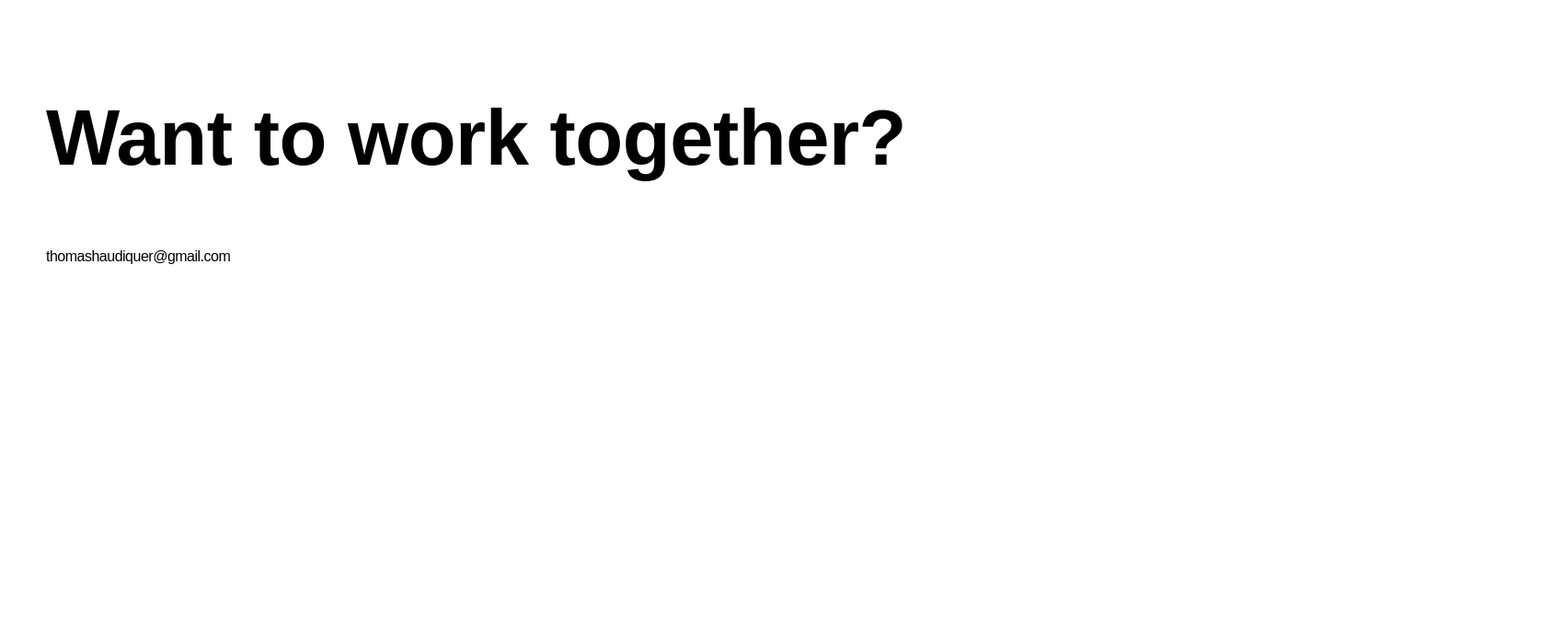
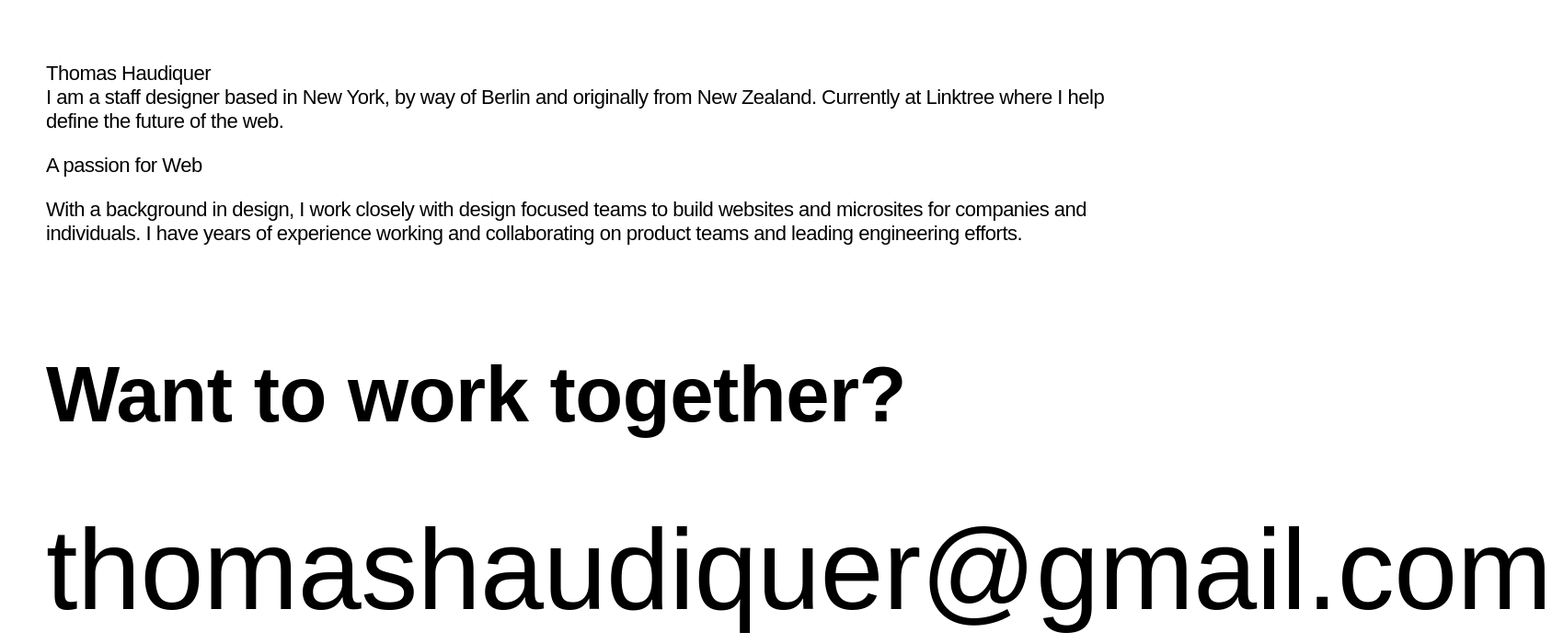
Before and after one commit to thomas-hdqr/portfolio, a React (Create React App) app: page / in a window 1280 px wide. Shown: the part 1114-1814 px from the top of the page at 92% size, 1687 px wide, since content can reach past the window. Before the commit the page ends 1412 px from the top, so only its background shows below. Built offline with nearby package versions, Linux system fonts and the light colour scheme; a web font is replaced by a local one.

Commit message:
adding some text reveal

```diff
--- a/package.json
+++ b/package.json
@@ -7,7 +7,9 @@
     "@testing-library/react": "^13.3.0",
     "@testing-library/user-event": "^13.5.0",
     "react": "^18.2.0",
+    "react-awesome-reveal": "^3.8.1",
     "react-dom": "^18.2.0",
+    "react-reveal": "^1.2.2",
     "react-scripts": "5.0.1",
     "web-vitals": "^2.1.4"
   },
--- a/src/App.css
+++ b/src/App.css
@@ -58,7 +58,7 @@ a:hover::before {
 
 /* For the mesh gradient effect */
 
-/* .gradient-wrap {
+.gradient-wrap {
   overflow: hidden;
   width: 100%;
   height:100vh;
@@ -134,7 +134,7 @@ a:hover::before {
   animation: c1 10s infinite;
     transform: scale(3) rotate(-36deg);
   }
-}  */
+}
 
 
 /* Navbar styling */
@@ -200,3 +200,8 @@ a:hover::before {
 .contact {
   padding: 10px 50px;
 }
+
+.emailaddress {
+  font-size: 7.75rem;
+  flex-wrap: wrap;
+}
--- a/src/Components/Aboutme.js
+++ b/src/Components/Aboutme.js
@@ -1,14 +1,22 @@
+import Slide from 'react-reveal/Slide';
+
+
+
 export default function About() {
     return (
         <div id="about" className="about">
+            <Slide bottom>
                 <div>
                     <p>Thomas Haudiquer<br></br>
                     I am a staff designer based in New York, by way of Berlin and originally from New Zealand. Currently at Linktree where I help define the future of the web.</p>
                 </div>
+            </Slide>
+            <Slide bottom>
                     <div>
                         <p>A passion for Web </p>
                         <p>With a background in design, I work closely with design focused teams to build websites and microsites for companies and individuals. I have years of experience working and collaborating on product teams and leading engineering efforts.</p>
                     </div>
+            </Slide>
         </div>
     )
 }
--- a/src/Components/Contact.js
+++ b/src/Components/Contact.js
@@ -1,8 +1,13 @@
+import Slide from 'react-reveal/Slide';
+
+
 export default function Contact() {
     return (
         <div id="contact" className="contact">
+            <Slide bottom>
             <h2>Want to work together?</h2>
-            <a href="mailto:thomashaudiquer@gmail.com">thomashaudiquer@gmail.com</a>
+            <a className="emailaddress" href="mailto:thomashaudiquer@gmail.com">thomashaudiquer@gmail.com</a>
+            </Slide>
         </div>
     )
 }
--- a/src/Components/Homepage.js
+++ b/src/Components/Homepage.js
@@ -18,6 +18,7 @@ export default function Homepage() {
                     <div className="color c2"></div>
                     <div className="color c3"></div>
                     <div className="color c4"></div>
+                    </div>
                     <div className="homepage-text">
                         <div className="homepage-title">
                         <h1 className="title">Hey i’m Thomas, a web developer based in Paris, France</h1>
@@ -26,7 +27,6 @@ export default function Homepage() {
                         <img className="arrow" src="./images/right-arrow-svgrepo-com.svg" alt=""></img>
                         <div onMouseOver={handleMouseOver} onMouseOut={handleMouseOut} className="contactme" onClick={() =>  navigator.clipboard.writeText('thomashaudiquer@gmail.com')}>{isHovering ? 'Copy email?' : 'Contact me'}</div>
                         </div>
-                    </div>
                 </div>
             </div>
         </div>
--- a/src/Components/Work.js
+++ b/src/Components/Work.js
@@ -1,7 +1,11 @@
+import Slide from 'react-reveal/Slide';
+
 export default function Work() {
     return (
         <div id="work" className="work">
+            <Slide bottom>
             <h2>Recent work</h2>
+            </Slide>
         </div>
     )
 }
```
Also changed, not shown: 1 other file (tests, documents, lock files or other folders). Lines whose indentation alone changed are shown as unchanged.
